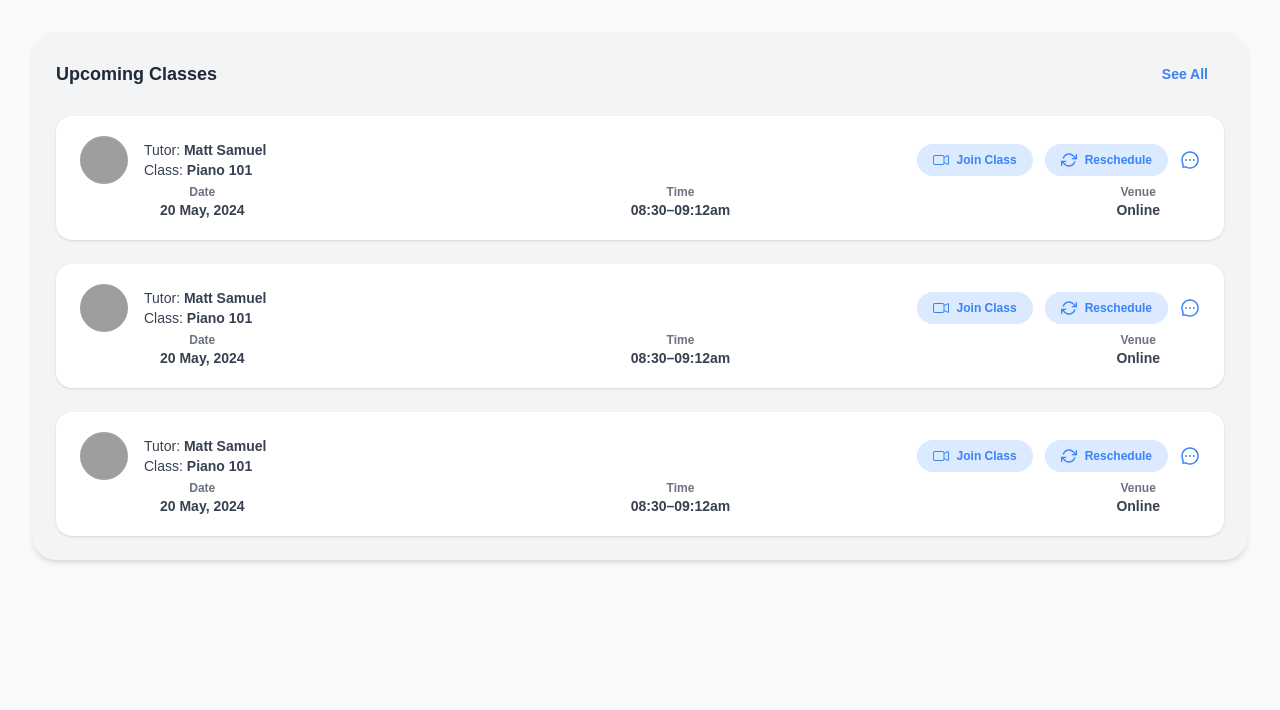
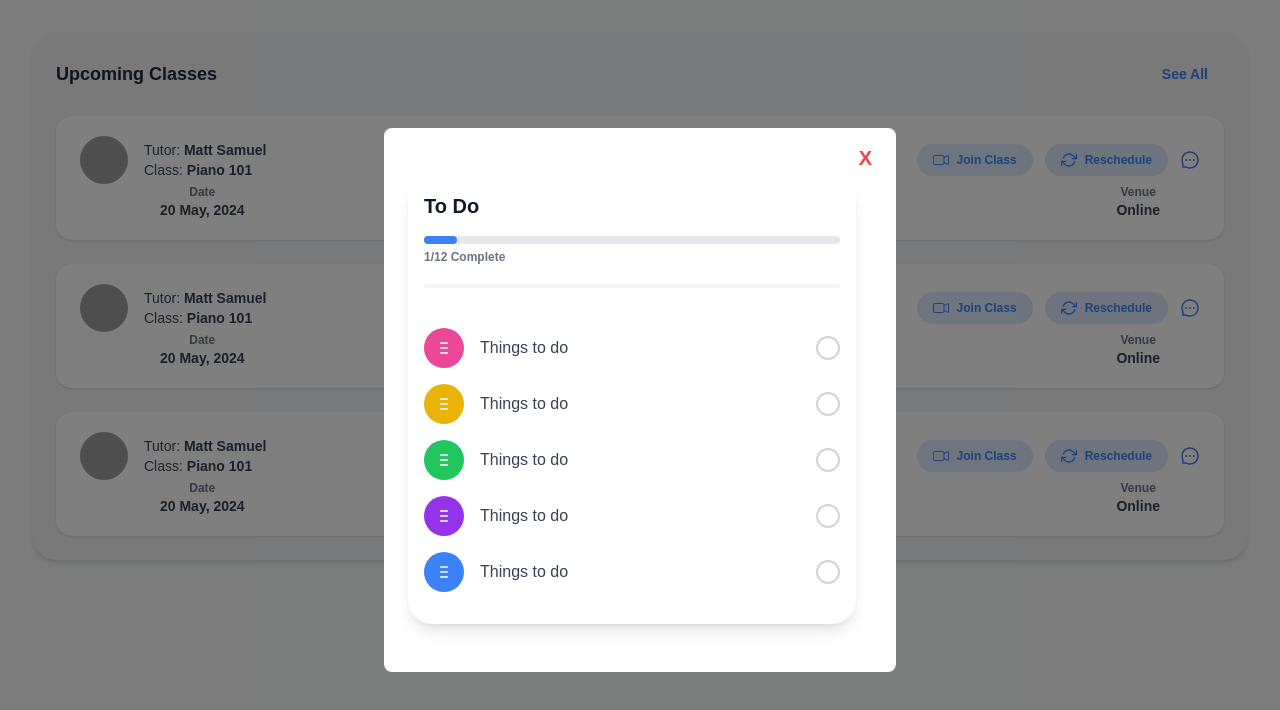
Before and after one commit to Benny-Nwaro/admin-panel, a Next.js app: page /classes/upcomingclasses in a window 1280 px wide. Both pictures are taken after a click on the icon 1190 px from the left and 160 px from the top of the page. Shown: the top 710 px of the page. Built offline with nearby package versions, Linux system fonts and the light colour scheme; grey boxes are pictures that could not be loaded.

Commit message:
linked the Todos component

```diff
--- a/src/components/UpcomingClass.tsx
+++ b/src/components/UpcomingClass.tsx
@@ -2,8 +2,7 @@ import React, { useEffect, useState } from "react";
 import { AiOutlineMessage } from "react-icons/ai";
 import { FiRefreshCw } from "react-icons/fi";
 import { BsCameraVideo } from "react-icons/bs";
-
-
+import ToDoList from "./ToDoList"; // Assuming ToDoList is imported from the correct path
 
 interface ClassCardProps {
   tutorName: string;
@@ -11,7 +10,7 @@ interface ClassCardProps {
   date: string;
   time: string;
   venue: string;
-  joined : boolean,
+  joined: boolean;
   imageUrl: string;
   onJoin: () => void;
   onReschedule: () => void;
@@ -28,16 +27,19 @@ const ClassCard: React.FC<ClassCardProps> = ({
   onJoin,
   onReschedule,
 }) => {
-  const [isJoin, setIsJoin] = useState(true)
-  const [isReschedule, setIsReschhedule] = useState(true)
-  useEffect(()=>{
-    joined ? setIsJoin(false): setIsReschhedule(false)
-  },[])
+  const [isJoin, setIsJoin] = useState(true);
+  const [isReschedule, setIsReschedule] = useState(true);
 
+  useEffect(() => {
+    joined ? setIsJoin(false) : setIsReschedule(false);
+  }, [joined]);
 
   return (
-   <div className="flex flex-col space-x-10  bg-white px-6 py-5 rounded-2xl shadow hover:shadow-lg transition-shadow duration-300">
-     <div className="flex items-center justify-between ">
+    <div
+      className="flex flex-col space-x-10 bg-white px-6 py-5 rounded-2xl shadow hover:shadow-lg transition-shadow duration-300"
+      onClick={joined ? onJoin : undefined} // Trigger onJoin when the class is joined
+    >
+      <div className="flex items-center justify-between">
         {/* Tutor and Class Info */}
         <div className="flex items-center gap-4">
           <img
@@ -76,6 +78,7 @@ const ClassCard: React.FC<ClassCardProps> = ({
           <AiOutlineMessage className="text-blue-500 text-xl cursor-pointer" />
         </div>
       </div>
+
       {/* Date, Time, Venue */}
       <div className="flex justify-between mx-10 px-10 text-center">
         <div>
@@ -96,6 +99,8 @@ const ClassCard: React.FC<ClassCardProps> = ({
 };
 
 const UpcomingClasses: React.FC = () => {
+  const [overlayVisible, setOverlayVisible] = useState(false);
+
   const dummyData = [
     {
       tutorName: "Matt Samuel",
@@ -103,7 +108,7 @@ const UpcomingClasses: React.FC = () => {
       date: "20 May, 2024",
       time: "08:30–09:12am",
       venue: "Online",
-      joined : true,
+      joined: true,
       imageUrl: "https://encrypted-tbn0.gstatic.com/images?q=tbn:ANd9GcRQXxBP-uJ9G3KpSS-Yk9qHpd-wF7H9UqqWMA&s",
     },
     {
@@ -112,7 +117,7 @@ const UpcomingClasses: React.FC = () => {
       date: "20 May, 2024",
       time: "08:30–09:12am",
       venue: "Online",
-      joined : false,
+      joined: false,
       imageUrl: "https://encrypted-tbn0.gstatic.com/images?q=tbn:ANd9GcRQXxBP-uJ9G3KpSS-Yk9qHpd-wF7H9UqqWMA&s",
     },
     {
@@ -121,14 +126,21 @@ const UpcomingClasses: React.FC = () => {
       date: "20 May, 2024",
       time: "08:30–09:12am",
       venue: "Online",
-      joined : false,
+      joined: false,
       imageUrl: "https://encrypted-tbn0.gstatic.com/images?q=tbn:ANd9GcRQXxBP-uJ9G3KpSS-Yk9qHpd-wF7H9UqqWMA&s",
     },
   ];
 
+  const handleJoin = () => {
+    setOverlayVisible(true); // Display the ToDoList overlay
+  };
+
+  const closeOverlay = () => {
+    setOverlayVisible(false); // Close the overlay when the close button is clicked
+  };
 
   return (
-    <div className="w-full  ">
+    <div className="w-full">
       {/* Main Container */}
       <div className="w-full mx-auto bg-gray-100 rounded-3xl shadow-md p-6">
         {/* Header */}
@@ -151,12 +163,25 @@ const UpcomingClasses: React.FC = () => {
               venue={classData.venue}
               imageUrl={classData.imageUrl}
               joined={classData.joined}
-              onJoin={() => alert("Join class clicked")}
+              onJoin={handleJoin} // Pass handleJoin function to onJoin prop
               onReschedule={() => alert("Reschedule clicked")}
             />
           ))}
         </div>
       </div>
+      {overlayVisible && (
+        <div className="fixed inset-0 bg-black bg-opacity-50 flex justify-center items-center z-10">
+          <div className="relative bg-white p-6 rounded-lg max-w-lg w-full">
+            <button
+              onClick={closeOverlay}
+              className="absolute top-2 right-2 text-red-500 text-xl"
+            >
+              X
+            </button>
+            <ToDoList /> {/* Render ToDoList component as overlay */}
+          </div>
+        </div>
+      )}
     </div>
   );
 };
```
Lines whose indentation alone changed are shown as unchanged.
